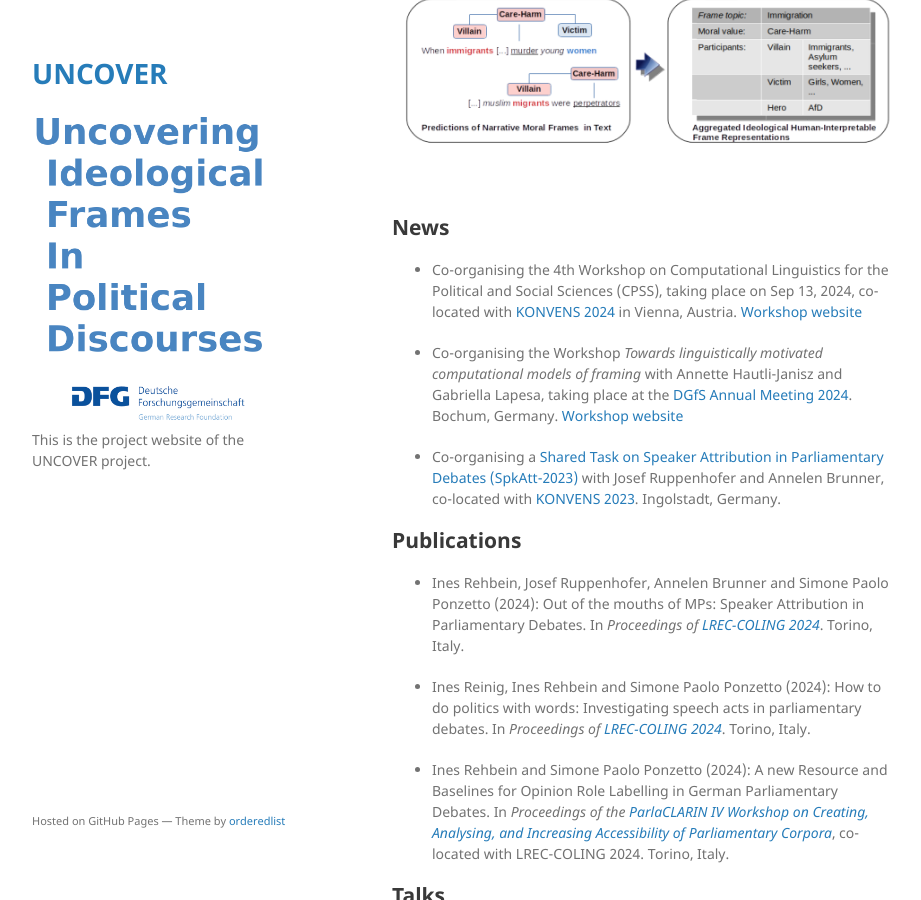
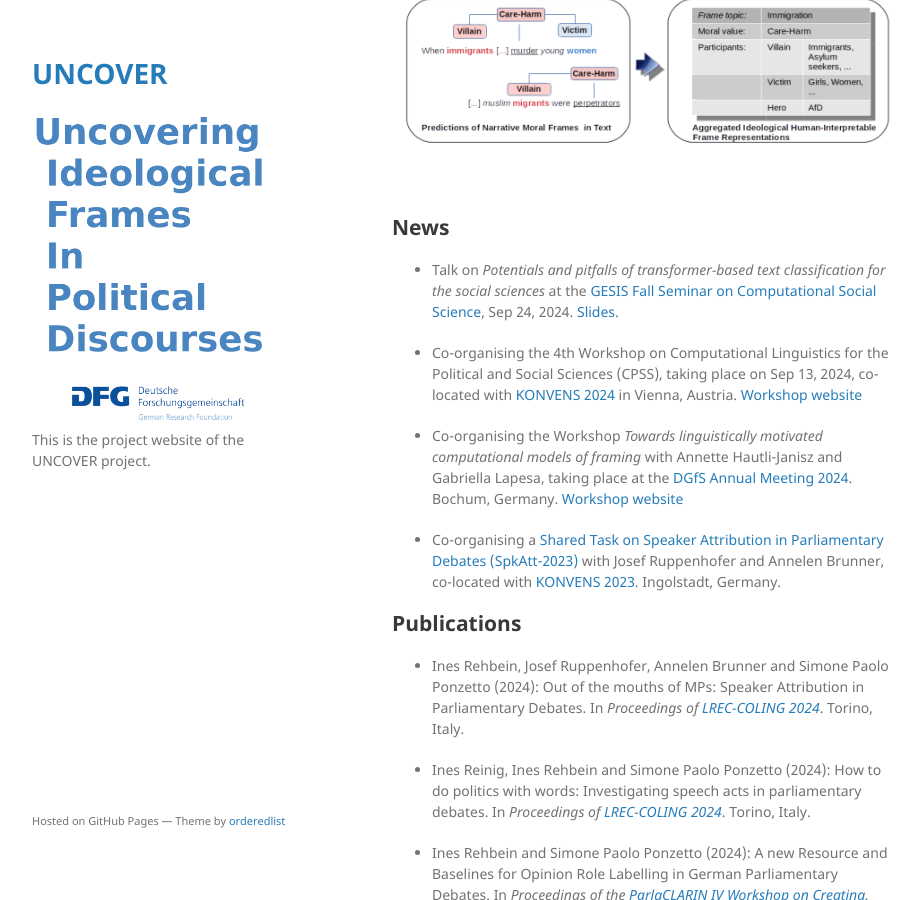
Before and after one commit to irehbein/UNCOVER, a Jekyll site: the page built from index.md, in a window 1280 px wide and 900 px high, scrolled down 967 px. Shown: the whole window, without its empty margins (178-1099 px from the left). Built offline with Jekyll 4.4.1, drawn with Linux system fonts in a browser that asks for light colours; our own code applies the rules of GitHub Pages for plain Markdown files.

Commit message:
Update index.md, adding Gesis fall seminar slides

```diff
--- a/index.md
+++ b/index.md
@@ -31,6 +31,7 @@ focusing on frame and ideology coherence as well as the evolution of frames over
 <br/>
 
 ## News
+* Talk on *Potentials and pitfalls of transformer-based text classification for the social sciences* at the [GESIS Fall Seminar on Computational Social Science](https://training.gesis.org/?site=pDetails&child=full&pID=0x6C2F9D88EDAD43D197A2F284BAA9B007), Sep 24, 2024. [Slides](/docs/gesis-fall-seminar-irehbein.pdf).
 
 * Co-organising the 4th Workshop on Computational Linguistics for the Political and Social Sciences (CPSS), taking place on Sep 13, 2024, co-located with [KONVENS 2024](https://konvens-2024.univie.ac.at/) in Vienna, Austria.
 [Workshop website](https://sites.google.com/view/cpss2024konvens/home-page)
```
